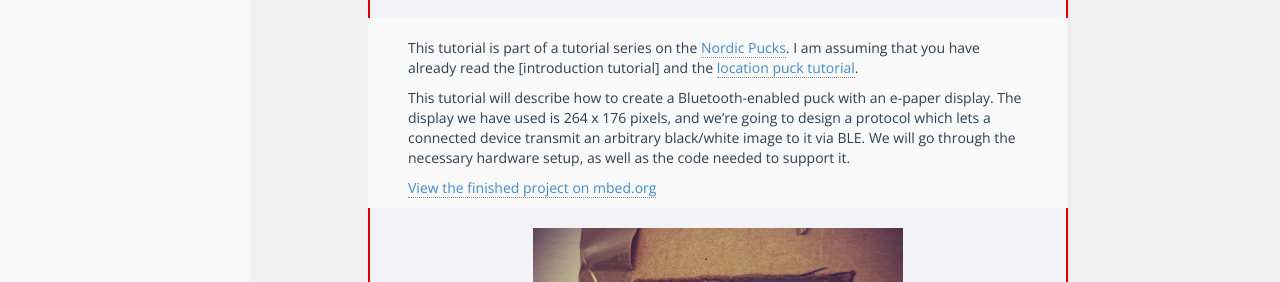
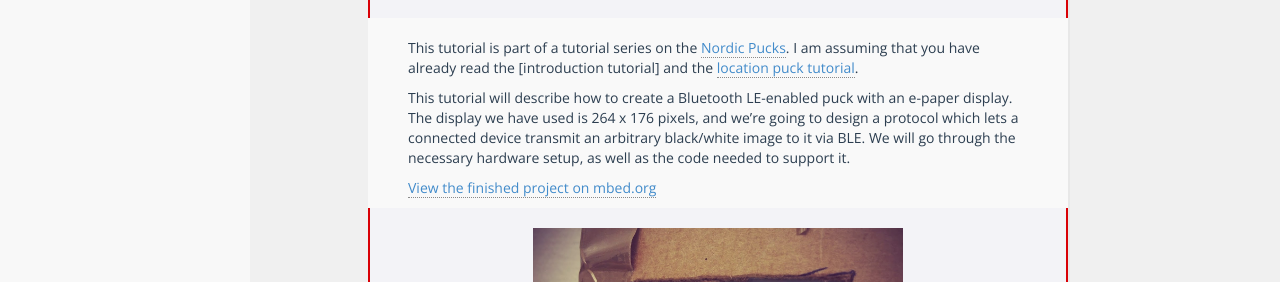
Before and after one commit to NordicPlayground/puck, a Jekyll site: the page built from _tutorials/display.md, in a window 1280 px wide and 900 px high. Shown: the part 449-731 px from the top of the window. Built offline with Jekyll 4.4.1, drawn with Linux system fonts in a browser that asks for light colours; nearby versions of some CDN libraries; comment, search, counter and statistics services are not loaded; some of the changed text lies outside the part shown.

```diff
--- a/_tutorials/display.md
+++ b/_tutorials/display.md
@@ -11,7 +11,7 @@ order: 4
 This tutorial is part of a tutorial series on the [Nordic Pucks](../tutorials.html).
 I am assuming that you have already read the [introduction tutorial] and the [location puck tutorial](location.html).
 
-This tutorial will describe how to create a Bluetooth-enabled puck with an e-paper display. The display we have used is 264 x 176 pixels, and we're going to design a protocol which lets a connected device transmit an arbitrary black/white image to it via BLE. We will go through the necessary hardware setup, as well as the code needed to support it.
+This tutorial will describe how to create a Bluetooth LE-enabled puck with an e-paper display. The display we have used is 264 x 176 pixels, and we're going to design a protocol which lets a connected device transmit an arbitrary black/white image to it via BLE. We will go through the necessary hardware setup, as well as the code needed to support it.
 
 [View the finished project on mbed.org](https://mbed.org/teams/Nordic-Pucks/code/display-puck/)
 
@@ -84,7 +84,7 @@ EPD_Class EPD(p0, p2, p3, p8, p5, p6, p7);
 
 This gives us an `EPD_Class` upon which we can call convienient high-level methods such as `image` and `clear` to flash images, and clear the screen, respectively.
 
-Now that we have the possibility to write images to the screen, we need a way to transmit images over Bluetooth.
+Now that we have the possibility to write images to the screen, we need a way to transmit images over Bluetooth LE.
 For the display puck we have defined a custom GATT service ([read more about how GATT works in our BLE tutorial](ble.html)) with it's own UUID `"bftj display    "`.
 A bluetooth UUID is 128 bits long, so we use a convention with 16 letters of 8 bit each. `'bftj'` is a general prefix we've decided to use for all our pucks' UUIDs, to avoid collisions with other vendors.
 
@@ -199,4 +199,4 @@ It is important that `init(..)` gets called after we are done doing configuratio
 while (puck->drive());
 {% endhighlight %}
 
-Finally, we keep the puck alive in a simple while loop. This will concede control to the Bluetooth Soft Device, letting it do its magic.
+Finally, we keep the puck alive in a simple while loop. This will concede control to the Bluetooth LE Soft Device, letting it do its magic.
```
